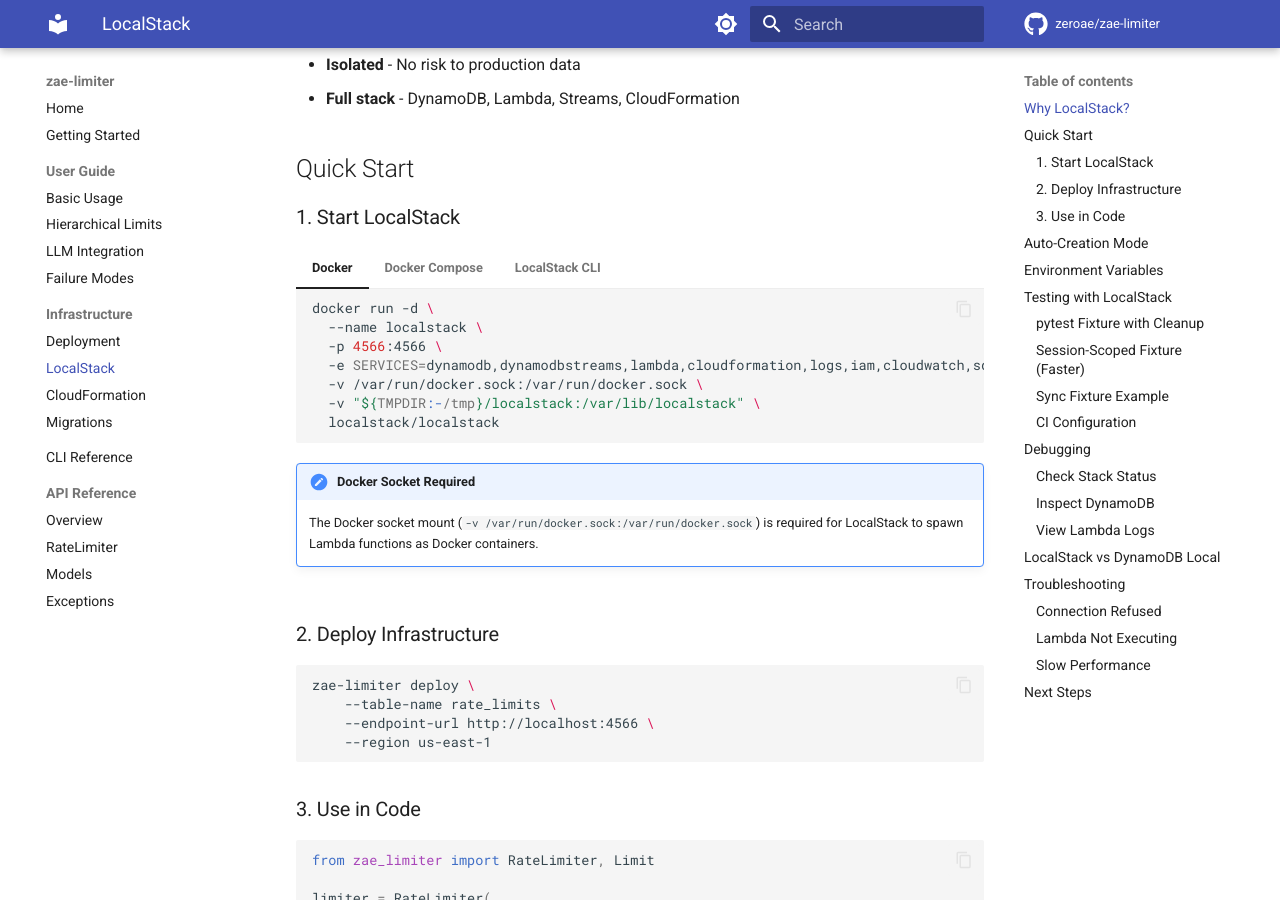
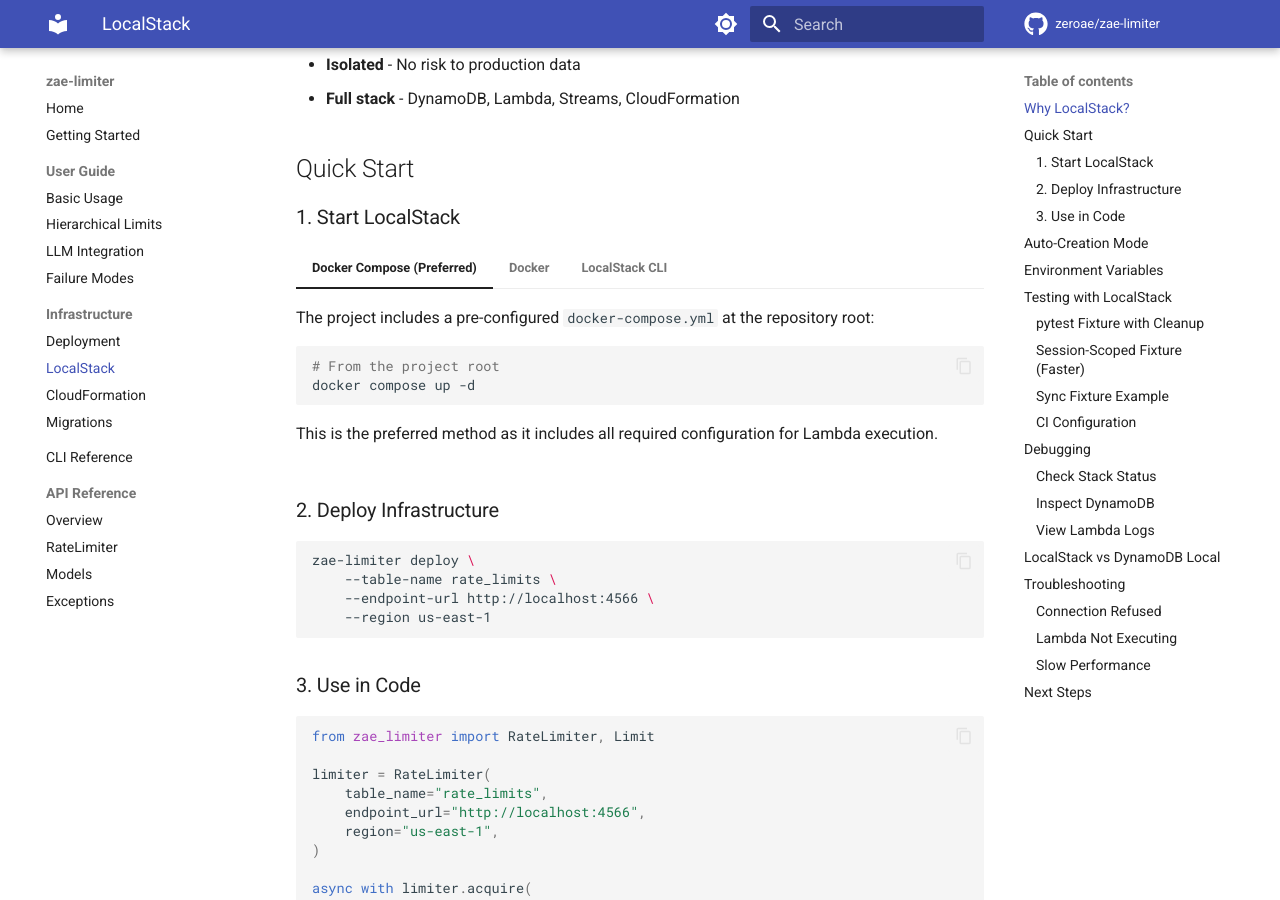
Before and after one commit to zeroae/zae-limiter, an MkDocs documentation site: the page built from docs/infra/localstack.md, in a window 1280 px wide and 900 px high, scrolled down 337 px. Built offline with MkDocs 1.6.1 and Material for MkDocs 9.7.7, drawn with Linux system fonts in a browser that asks for light colours; comment, search, counter and statistics services are not loaded; the version menu is left out.

Commit message:
✨ feat(infra): add docker-compose.yml for LocalStack development
Add docker-compose.yml at project root as the preferred method for
starting LocalStack. Update documentation to reflect this change:

- CLAUDE.md: Update Local Development and Running Tests sections
- README.md: Update Local Development with LocalStack section
- docs/infra/localstack.md: Reorder tabs to show Docker Compose first

````diff
--- a/README.md
+++ b/README.md
@@ -338,10 +338,8 @@ zae-limiter deploy --table-name rate_limits --no-aggregator
 ### Local Development with LocalStack
 
 ```bash
-# Start LocalStack
-docker run -p 4566:4566 \
-  -e SERVICES=dynamodb,dynamodbstreams,lambda,cloudformation \
-  localstack/localstack
+# Start LocalStack with docker compose (preferred)
+docker compose up -d
 
 # Deploy with CLI
 zae-limiter deploy --table-name rate_limits --endpoint-url http://localhost:4566
@@ -352,6 +350,9 @@ limiter = RateLimiter(
     endpoint_url="http://localhost:4566",
     create_stack=True,
 )
+
+# Stop LocalStack when done
+docker compose down
 ```
 
 For a complete demo with FastAPI and dashboard, see `examples/fastapi-demo/`.
--- a/docs/infra/localstack.md
+++ b/docs/infra/localstack.md
@@ -13,6 +13,17 @@ LocalStack provides a local AWS environment for development and testing. This gu
 
 ### 1. Start LocalStack
 
+=== "Docker Compose (Preferred)"
+
+    The project includes a pre-configured `docker-compose.yml` at the repository root:
+
+    ```bash
+    # From the project root
+    docker compose up -d
+    ```
+
+    This is the preferred method as it includes all required configuration for Lambda execution.
+
 === "Docker"
 
     ```bash
@@ -27,27 +38,6 @@ LocalStack provides a local AWS environment for development and testing. This gu
 
     !!! important "Docker Socket Required"
         The Docker socket mount (`-v /var/run/docker.sock:/var/run/docker.sock`) is required for LocalStack to spawn Lambda functions as Docker containers.
-
-=== "Docker Compose"
-
-    ```yaml
-    # docker-compose.yml
-    services:
-      localstack:
-        image: localstack/localstack
-        ports:
-          - "4566:4566"
-        environment:
-          - SERVICES=dynamodb,dynamodbstreams,lambda,cloudformation,logs,iam,cloudwatch,sqs
-          - DEBUG=0
-        volumes:
-          - "/var/run/docker.sock:/var/run/docker.sock"
-          - "./localstack:/var/lib/localstack"
-    ```
-
-    ```bash
-    docker compose up -d
-    ```
 
 === "LocalStack CLI"
 
````
Also changed, not shown: CLAUDE.md (+13 -15 lines), docker-compose.yml (added, +34 -0 lines).
